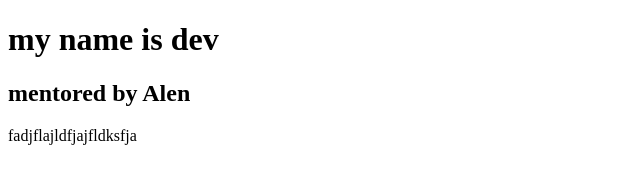
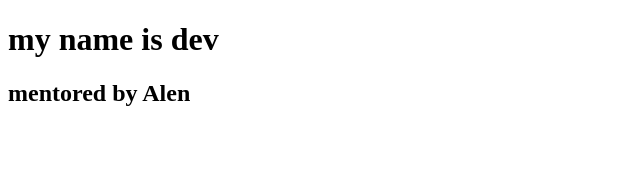
Before and after one commit to Dev-NandanS/Learning, a plain HTML site: page index.html in a window 1280 px wide. Shown: the whole page, without its empty margins (0-640 px from the left). Drawn offline with Linux system fonts and the light colour scheme.

Commit message:
reverted
This reverts commit d3fde8a1ce7be359d28da40e20517ac80ad9428e.

```diff
--- a/index.html
+++ b/index.html
@@ -8,6 +8,5 @@
 <body>
     <h1>my name is dev</h1>
     <h2>mentored by Alen</h2>
-    fadjflajldfjajfldksfja
 </body>
 </html>
```
